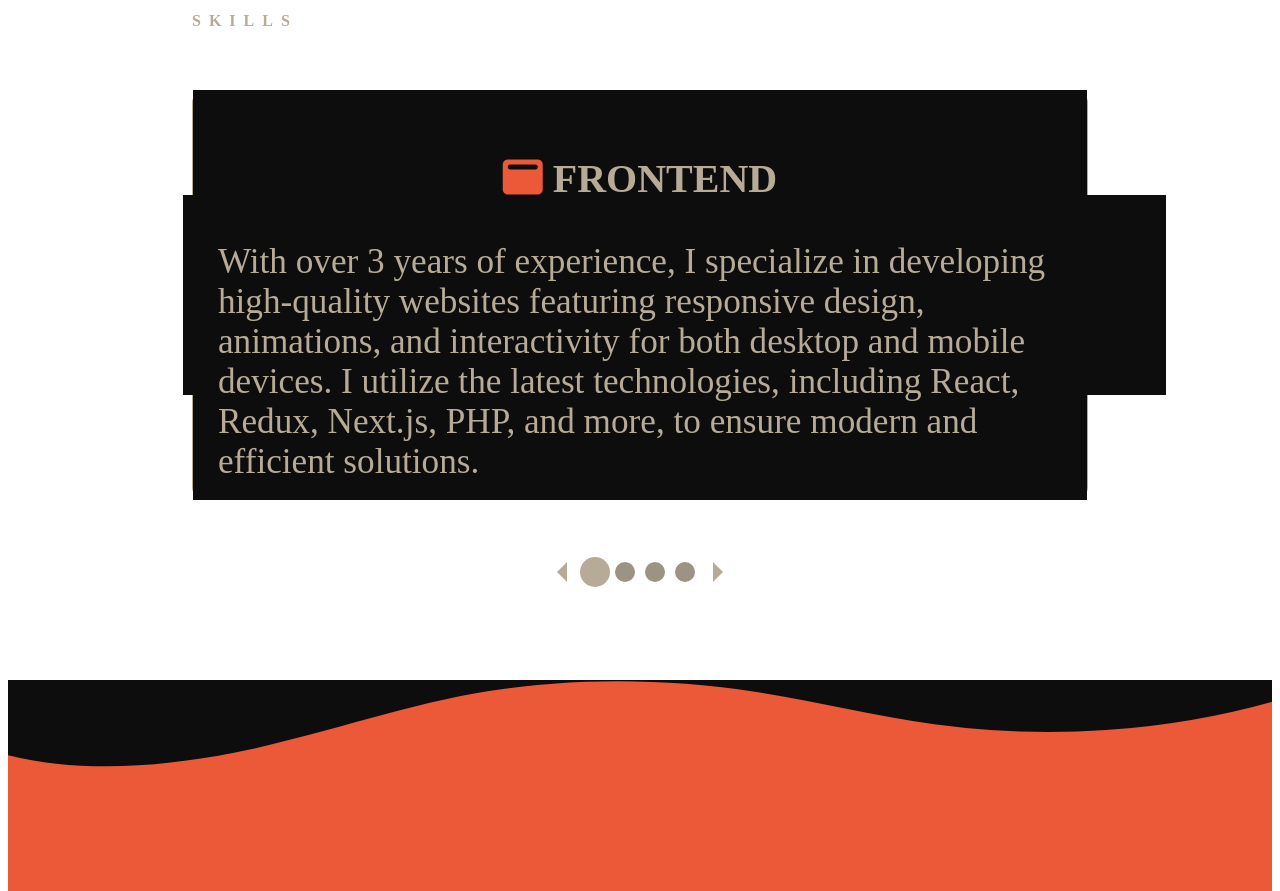
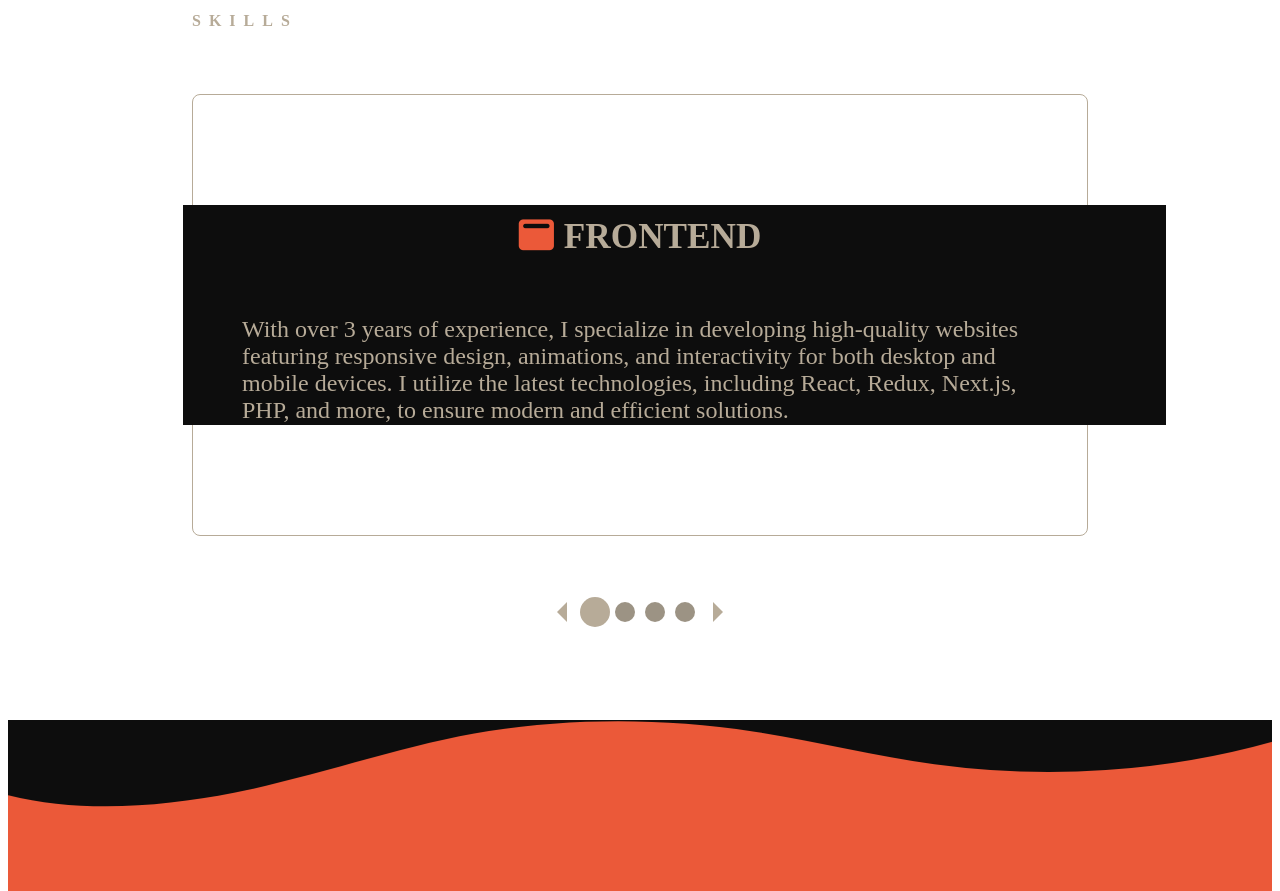
Before and after one commit to Xiliris/personal-portfolio-v3, a React (Create React App) app: page / in a window 1280 px wide. Shown: the part 1875-2766 px from the top of the page. Built offline with nearby package versions, Linux system fonts and the light colour scheme; the HTML template or start-up script is replaced by a standard one.

Commit message:
fix: skills laptop res

```diff
--- a/src/pages/Home/Skills.scss
+++ b/src/pages/Home/Skills.scss
@@ -17,7 +17,7 @@
 
       article {
         border: 1px solid $primary;
-        height: 50vh;
+        min-height: 55vh;
         display: flex;
         justify-content: center;
         align-items: center;
@@ -45,14 +45,14 @@
           height: 90%;
           width: 90%;
           border: 1px solid transparent;
-          background-color: $background;
+          background-color: transparent !important;
           margin: 0;
           z-index: 20;
         }
 
         h3 {
           color: $primary;
-          font-size: 2.5em;
+          font-size: 2.2em;
           text-transform: uppercase;
           i {
             margin-right: 10px;
@@ -62,7 +62,8 @@
 
         p {
           color: $primary;
-          font-size: 2.2em;
+          font-size: 2em;
+          padding: 1em;
           text-align: start;
           margin: auto;
         }
@@ -106,6 +107,17 @@
         }
       }
     }
+  }
+}
+@media screen and (max-width: $laptop) {
+  #skills {
+    div {
+      .skills__content {
+        article {
+          p {
+            font-size: 1.5em;
+          }
+        }}}
   }
 }
 
--- a/src/styles/variable.scss
+++ b/src/styles/variable.scss
@@ -7,6 +7,7 @@ $background: #0d0d0d;
 $background-emphasis: #160d0d;
 $hover: #d4ccb4;
 
+$laptop: 1450px;
 $desktop: 1024px;
 $tablet: 768px;
 $mobile: 440px;
```
